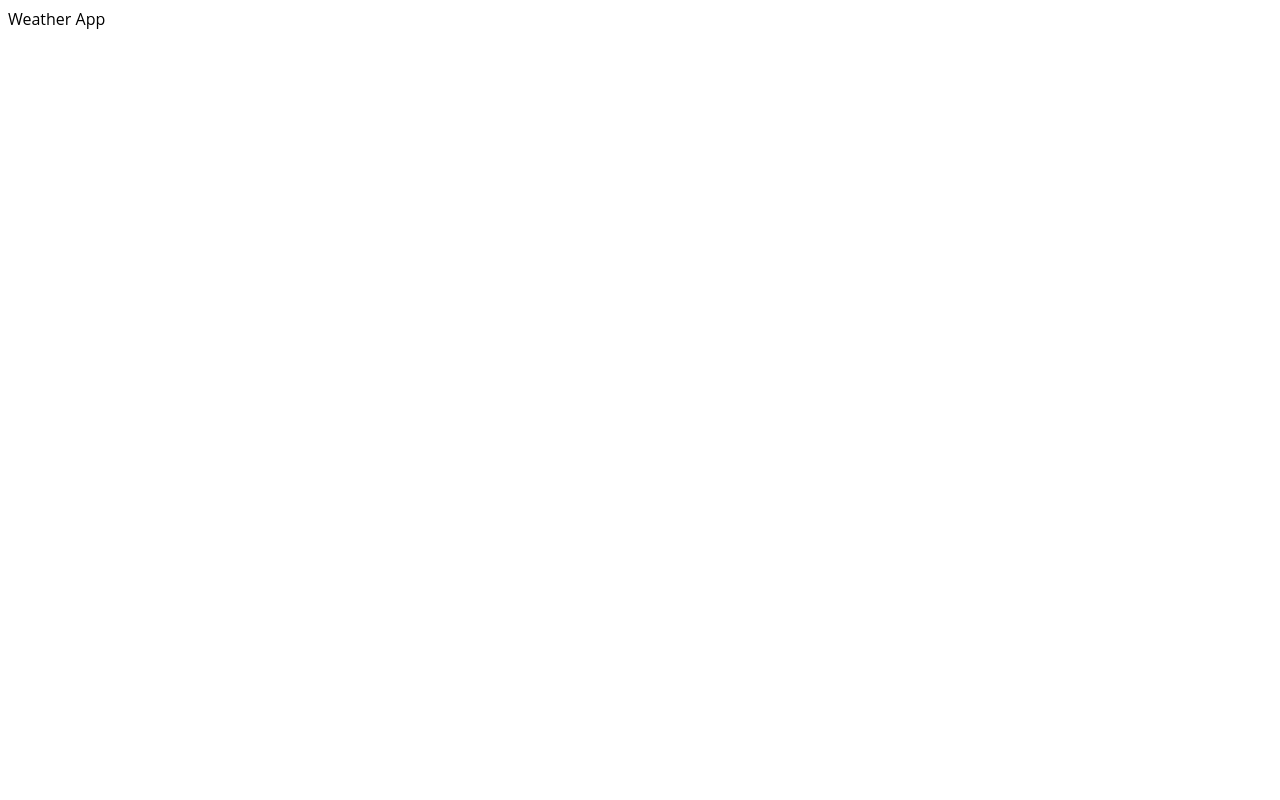
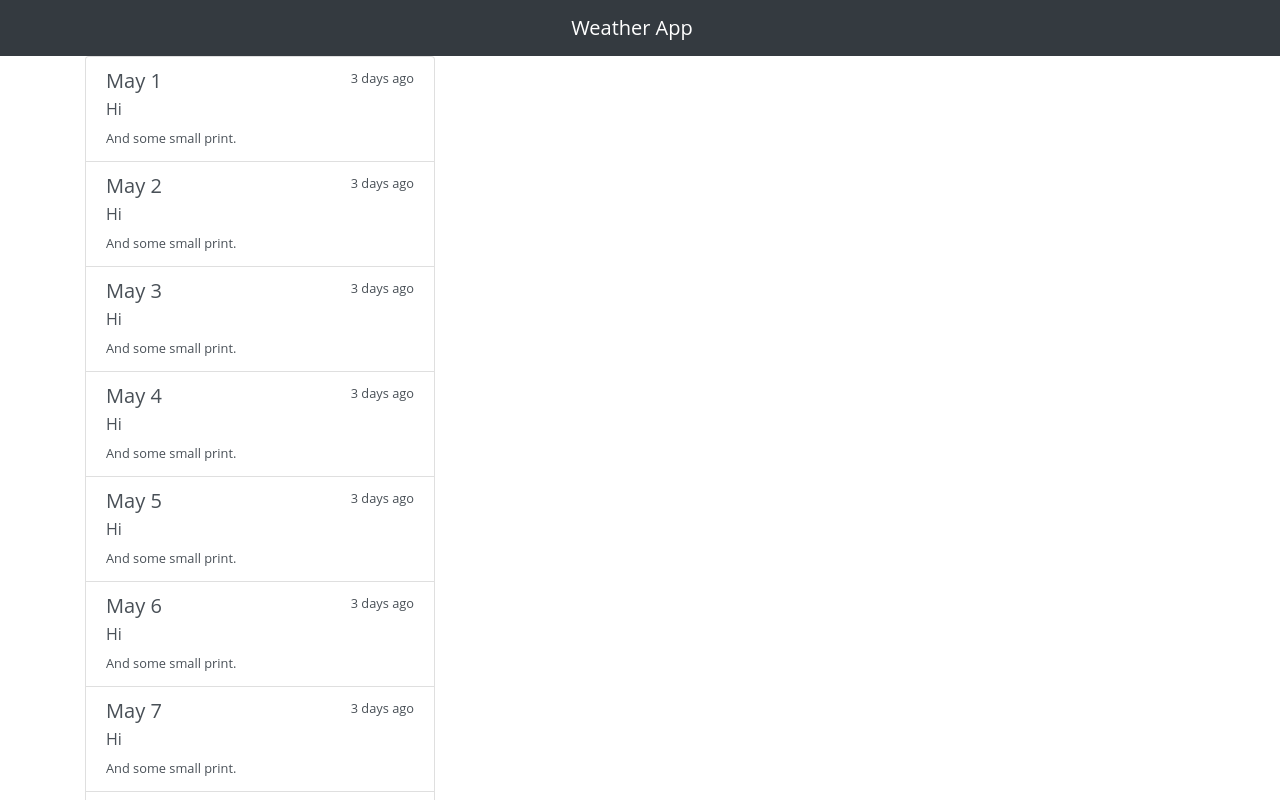
Before and after one commit to ankurucoe/myFirstReactApp, a React (Create React App) app: page / in a window 1280 px wide. Shown: the top 800 px of the page. Built offline with nearby package versions, Linux system fonts and the light colour scheme.

Commit message:
Adding React Components, Dependencies

```diff
--- a/public/index.html
+++ b/public/index.html
@@ -25,6 +25,10 @@
       Learn how to configure a non-root public URL by running `npm run build`.
     -->
     <title>React App</title>
+        <link
+      rel="stylesheet"
+      href="https://cdn.jsdelivr.net/npm/bootstrap@4.6.0/dist/css/bootstrap.min.css"
+    />
   </head>
   <body>
     <noscript>You need to enable JavaScript to run this app.</noscript>
--- a/src/components/App.js
+++ b/src/components/App.js
@@ -1,10 +1,22 @@
-import React from 'react'
-import Navbar from './Bootstrap/Navbar'
+import React from "react";
+import Navbar from "./Bootstrap/Navbar";
+import List from "./DateList/List";
+import { WeatherAppContents } from "../constants/Dates";
 
 const App = () => {
   return (
     <div className="App">
-       <Navbar className="Header" dark={true}>Weather App</Navbar>
+      <Navbar className="Header justify-content-center" dark={true}>
+        Weather App
+      </Navbar>
+
+      <div className="container">
+        <div className="row">
+          <div className="col-4">
+            <List WeatherAppContents={WeatherAppContents}></List>
+          </div>
+        </div>
+      </div>
     </div>
   );
 };
--- /dev/null
+++ b/src/components/DateList/List.js
@@ -0,0 +1,15 @@
+import React from "react";
+import Listitem from "./_Listitem";
+
+const List = ({ WeatherAppContents }) => {
+  return (
+    <div className="List list-group">
+      {WeatherAppContents.map((cur, key) => (
+        // eslint-disable-next-line jsx-a11y/anchor-is-valid
+        <Listitem CurDate={cur.Date} key={key} />
+      ))}
+    </div>
+  );
+};
+
+export default List;
--- /dev/null
+++ b/src/components/DateList/_Listitem.js
@@ -0,0 +1,24 @@
+import React from "react";
+
+const Listitem = ({ CurDate }) => {
+  return (
+    // eslint-disable-next-line jsx-a11y/anchor-is-valid
+    <a
+      href="#"
+      className={
+        "list-group-item list-group-item-action" +
+        (CurDate === new Date().getDate() ? " active" : "")
+      }
+      aria-current="true"
+    >
+      <div className="d-flex w-100 justify-content-between">
+        <h5 className="mb-1">May {CurDate}</h5>
+        <small>3 days ago</small>
+      </div>
+      <p className="mb-1">Hi</p>
+      <small>And some small print.</small>
+    </a>
+  );
+};
+
+export default Listitem;
--- /dev/null
+++ b/src/constants/Dates.js
@@ -0,0 +1,44 @@
+export const Weeks = [
+  "Sunday",
+  "Monday",
+  "Tuesday",
+  "Wednesday",
+  "Thursday",
+  "Friday",
+  "Saturday"
+];
+export const WeatherAppContents = [
+  {
+    Date: 1
+  },
+  {
+    Date: 2
+  },
+  {
+    Date: 3
+  },
+  {
+    Date: 4
+  },
+  {
+    Date: 5
+  },
+  {
+    Date: 6
+  },
+  {
+    Date: 7
+  },
+  {
+    Date: 8
+  },
+  {
+    Date: 9
+  },
+  {
+    Date: 10
+  },
+  {
+    Date: 11
+  }
+];
```
